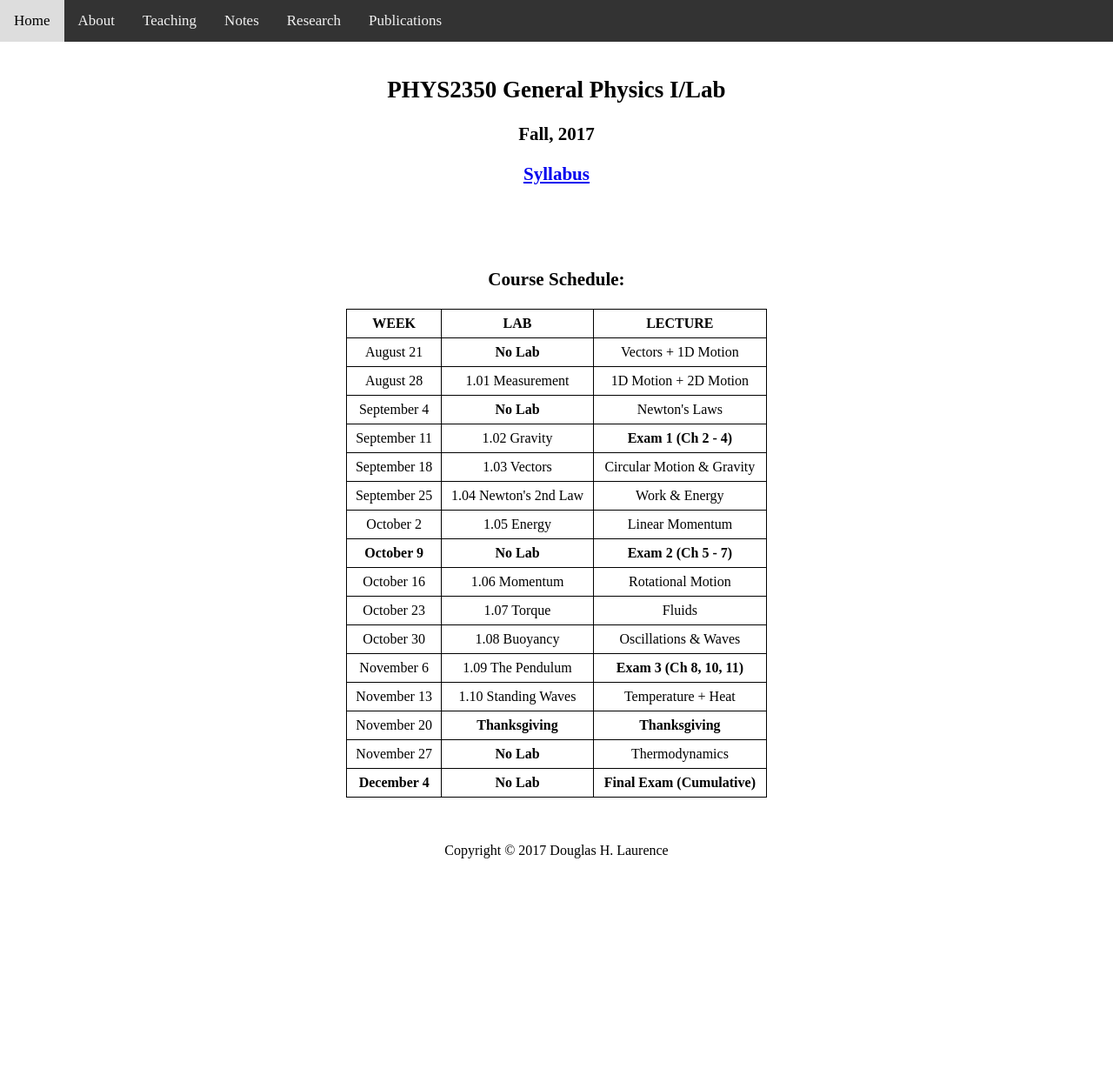
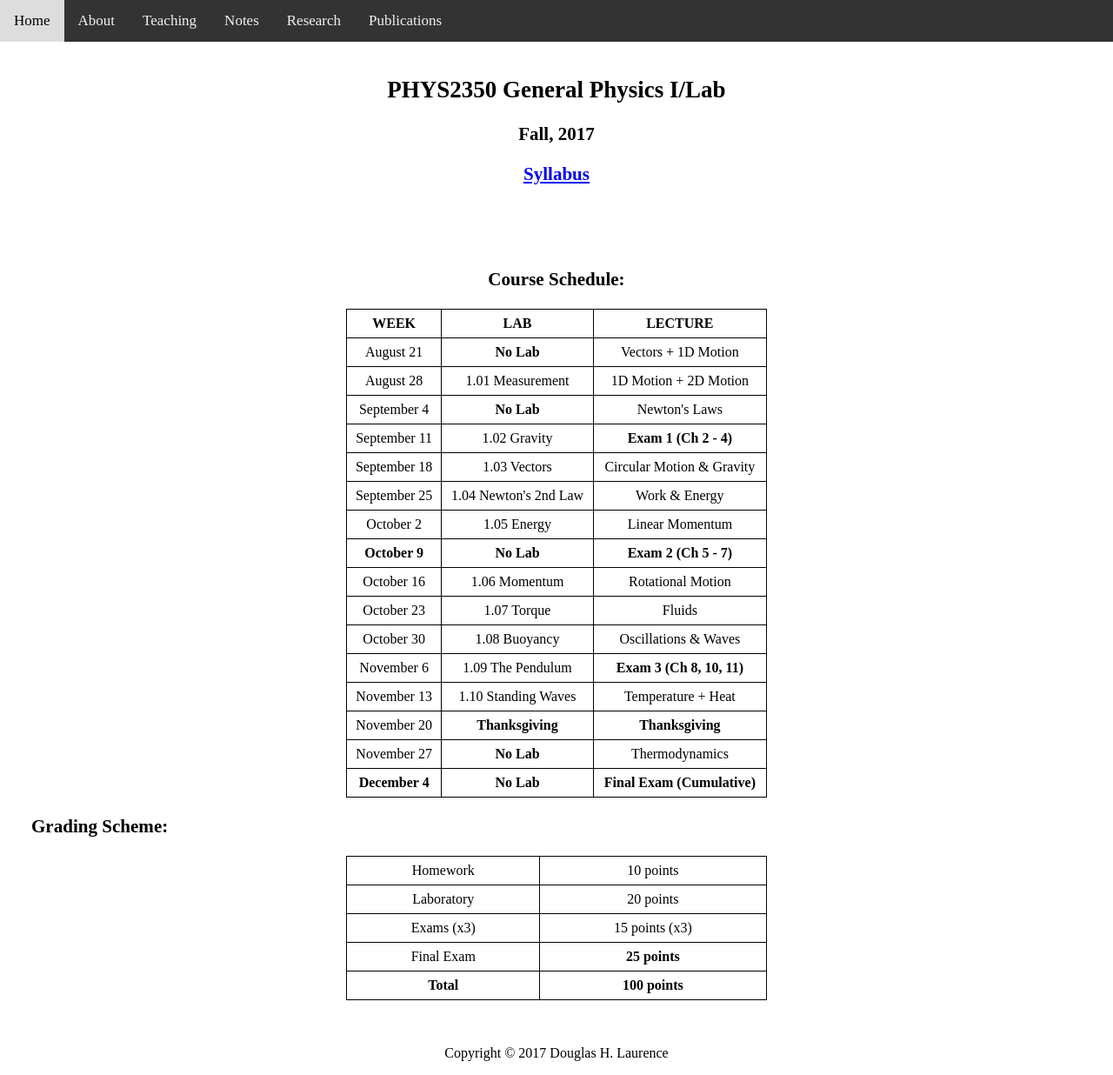
Before and after one commit to dhlaurence/dhlaurence.github.io, a Jekyll site: the page built from teaching/phys2350fall17.html, in a window 1280 px wide. Shown: the whole page at 87% size. Built offline with Jekyll 4.4.1, drawn with Linux system fonts in a browser that asks for light colours; before the commit the page ends 1003 px from its top, so only the background shows below that.

Commit message:
Update phys2350fall17.html

```diff
--- a/teaching/phys2350fall17.html
+++ b/teaching/phys2350fall17.html
@@ -102,4 +102,31 @@ title: PHYS2350Fall2017
   </tr>
 </table></center>
 
+<h3>
+  Grading Scheme:
+</h3>
+
+<center><table style="width:40%">
+  <tr>
+    <td>Homework</td>
+    <td>10 points</td>
+  </tr>
+  <tr>
+    <td>Laboratory</td>
+    <td>20 points</td>
+  </tr>
+  <tr>
+    <td>Exams (x3)</td>
+    <td>15 points (x3)</td>
+  </tr>
+  <tr>
+    <td>Final Exam</td>
+    <td><b>25 points</b></td>
+  </tr>
+  <tr>
+    <th>Total</th>
+    <th>100 points</th>
+  </tr>
+</table></center>
+
 </article>
```
